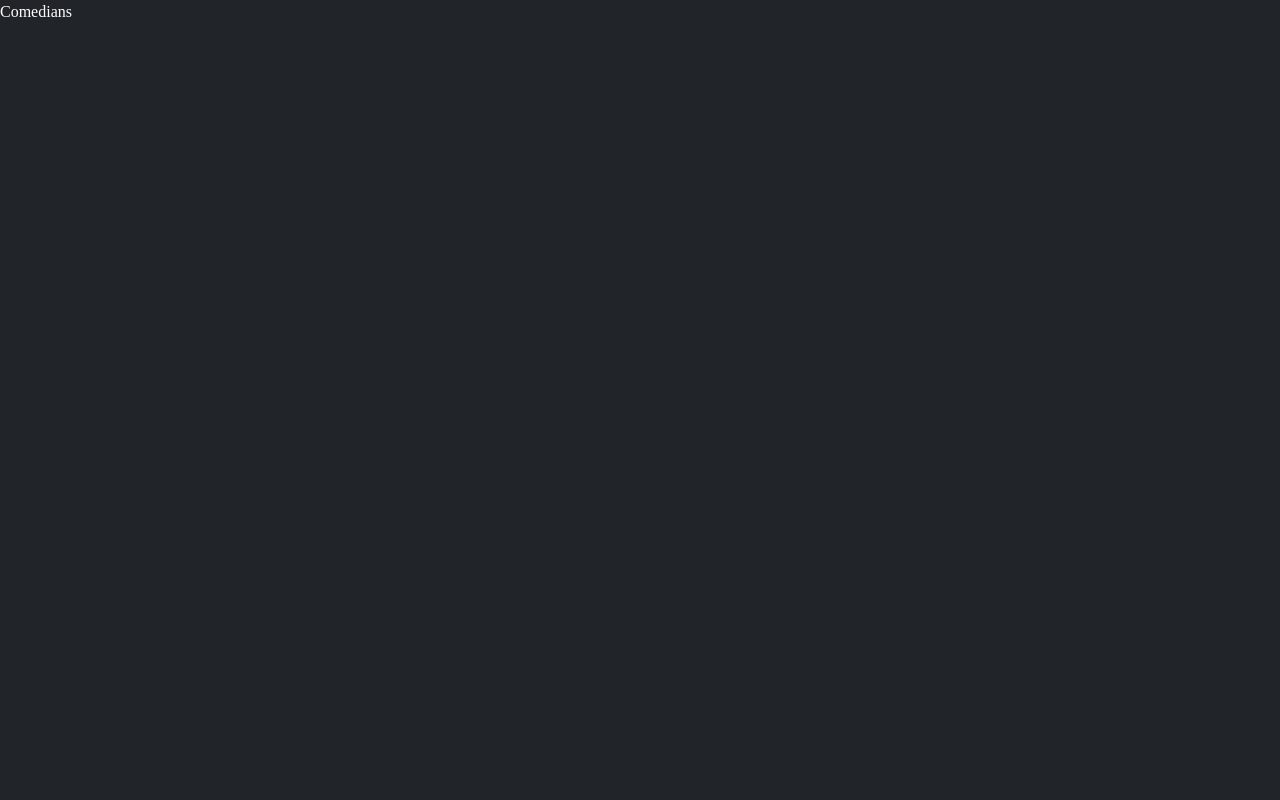
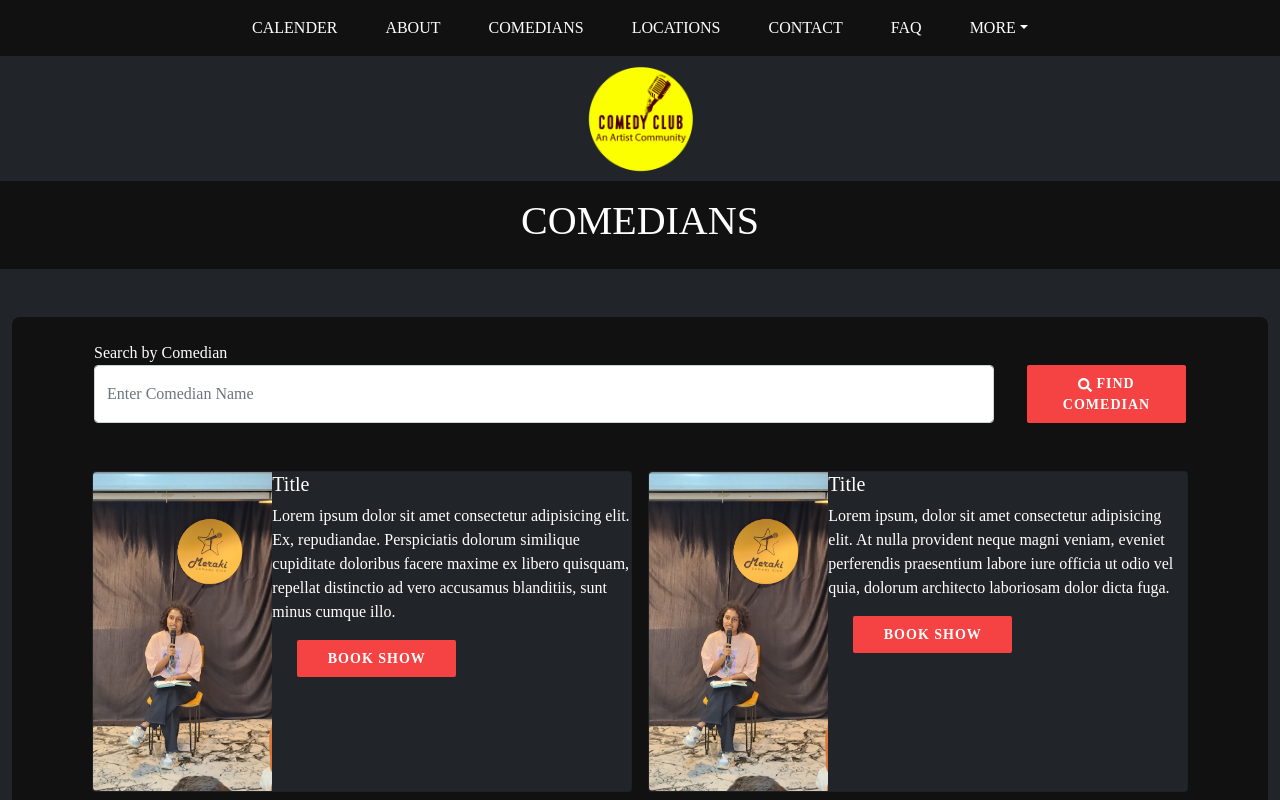
Before and after one commit to Darshit-parzival/Project-MCA-Sem-2, a React (Vite) app in the folder frontend/: page /comedians in a window 1280 px wide. Shown: the top 800 px of the page. Built offline with nearby package versions, Linux system fonts and the light colour scheme.

Commit message:
comedian done

```diff
--- a/frontend/src/pages/includes/assets/css/Index.css
+++ b/frontend/src/pages/includes/assets/css/Index.css
@@ -125,7 +125,7 @@
     padding: 8px 12px;
 }
 .btn-card:hover{
-    background-color: rgb(54, 54, 54);
+    background-color: rgb(17, 17, 17);
 }
 /* @media (max-width: 991px) {
     .carousel-item {
--- /dev/null
+++ b/frontend/src/pages/includes/assets/css/comedians.css
@@ -0,0 +1,17 @@
+.btn-card {
+    color: #fff;
+    background-color: #f54343;
+    font-weight: 700;
+    font-size: 14px;
+    letter-spacing: 1px;
+    border-radius: 2px;
+    text-align: center;
+    margin-left: 25px;
+    height: auto !important;
+}
+.btn-card:hover{
+    background-color: #212529;
+}
+.card-body{
+    padding: 0 !important;
+}
--- a/frontend/src/pages/public/About.tsx
+++ b/frontend/src/pages/public/About.tsx
@@ -10,7 +10,7 @@ const About = () => {
         className="text-center w-100 p-3"
         style={{ backgroundColor: "rgb(17,17,17)" }}
       >
-        <p className="h1">About</p>
+        <p className="h1">ABOUT</p>
       </div>
       <div className="container-fluid">
         <div className="row about-section">
--- a/frontend/src/pages/public/Calender.tsx
+++ b/frontend/src/pages/public/Calender.tsx
@@ -67,7 +67,7 @@ const Calender = () => {
           )}
         </div>
       </div>
-      <div className="d-flex justify-content-center ">
+      <div className="d-flex justify-content-center">
         <div
           className="card mb-3 bg-dark text-white"
           style={{ maxWidth: "540px" }}
--- a/frontend/src/pages/public/Comedians.tsx
+++ b/frontend/src/pages/public/Comedians.tsx
@@ -1,7 +1,108 @@
+import Footer from "../includes/components/Footer";
+import Header from "../includes/components/Header";
+import "../includes/assets/css/comedians.css";
+import { FaSearch } from "react-icons/fa";
+import Img1 from "../includes/assets/img/Img1.jpg";
+
 const Comedians = () => {
   return (
-    <div>Comedians</div>
-  )
-}
+    <div>
+      <Header />
+      <div>
+        <div
+          className="text-center w-100 p-3"
+          style={{ backgroundColor: "rgb(17,17,17)" }}
+        >
+          <p className="h1">COMEDIANS</p>
+        </div>
+      </div>
+      <div className="container-fluid">
+        <div className="row about-section">
+          <div className="col">
+            <div
+              className="description-box p-4 mb-5 mt-5"
+              style={{ backgroundColor: "rgb(17,17,17)" }}
+            >
+              <div className="container">
+                Search by Comedian
+                <form className="d-flex">
+                  <input
+                    className="form-control me-2"
+                    type="search"
+                    placeholder="Enter Comedian Name"
+                    aria-label="Search"
+                  />
+                  <div className="card-body">
+                    <button type="submit" className="btn-card">
+                      <FaSearch className="me-1" />
+                      Find Comedian
+                    </button>
+                  </div>
+                </form>
+              </div>
+              <div className="mt-5 d-flex justify-content-center">
+                <div
+                  className="card mb-3 bg-dark text-white"
+                  style={{ maxWidth: "540px" }}
+                >
+                  <div className="row g-0">
+                    <div className="col-md-4">
+                      <img src={Img1} className="img-fluid rounded-start" />
+                    </div>
+                    <div className="col-md-8">
+                      <div className="card-body">
+                        <h5 className="card-title">Title</h5>
+                        <p className="card-text">
+                          Lorem ipsum dolor sit amet consectetur adipisicing
+                          elit. Ex, repudiandae. Perspiciatis dolorum similique
+                          cupiditate doloribus facere maxime ex libero quisquam,
+                          repellat distinctio ad vero accusamus blanditiis, sunt
+                          minus cumque illo.
+                        </p>
+                        <button type="submit" className="btn-card">
+                          Book SHow
+                        </button>
+                      </div>
+                    </div>
+                  </div>
+                </div>
+                <div
+                  className="card mb-3 ms-3 bg-dark text-white"
+                  style={{ maxWidth: "540px" }}
+                >
+                  <div className="row g-0">
+                    <div className="col-md-4">
+                      <img
+                        src={Img1}
+                        className="img-fluid rounded-start"
+                        alt="..."
+                      />
+                    </div>
+                    <div className="col-md-8">
+                      <div className="card-body">
+                        <h5 className="card-title">Title</h5>
+                        <p className="card-text">
+                          Lorem ipsum, dolor sit amet consectetur adipisicing
+                          elit. At nulla provident neque magni veniam, eveniet
+                          perferendis praesentium labore iure officia ut odio
+                          vel quia, dolorum architecto laboriosam dolor dicta
+                          fuga.
+                        </p>
+                        <button type="submit" className="btn-card">
+                          Book SHow
+                        </button>
+                      </div>
+                    </div>
+                  </div>
+                </div>
+              </div>
+            </div>
+          </div>
+        </div>
+      </div>
+      <Footer />
+    </div>
+  );
+};
 
-export default Comedians
+export default Comedians;
```
